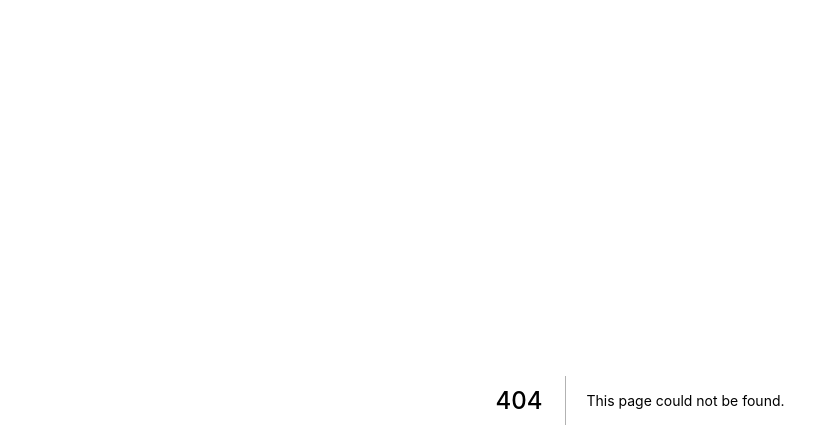
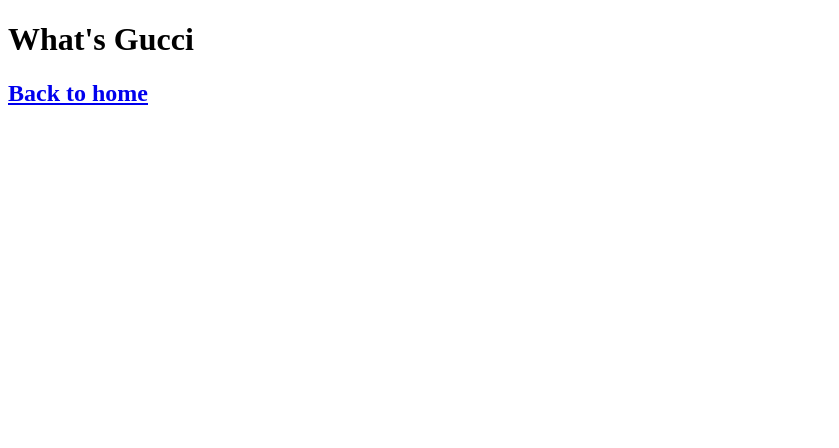
Before and after one commit to bahim22/DioNxtApp, a Next.js app: page /posts/first-post in a window 1280 px wide. Before the commit this address had no page. Shown: the top 448 px of the page, without its empty margins (0-839 px from the left). Built offline with nearby package versions, Linux system fonts and the light colour scheme.

Commit message:
initial commit for next app

```diff
--- /dev/null
+++ b/pages/posts/first-post.js
@@ -0,0 +1,16 @@
+import Link from "next/link"
+
+export default function FirstPost() {
+    return(
+    <>
+    <h1>
+        What's Gucci
+    </h1>
+    <h2>
+        <Link href='/'>
+            <a> Back to home</a>
+        </Link>
+    </h2>
+    </>
+    )
+}
```
Also changed, not shown: jsconfig.json (added, +14 -0 lines), pages/index.js (+7 -3 lines), 2 other files (tests, documents, lock files or other folders).
